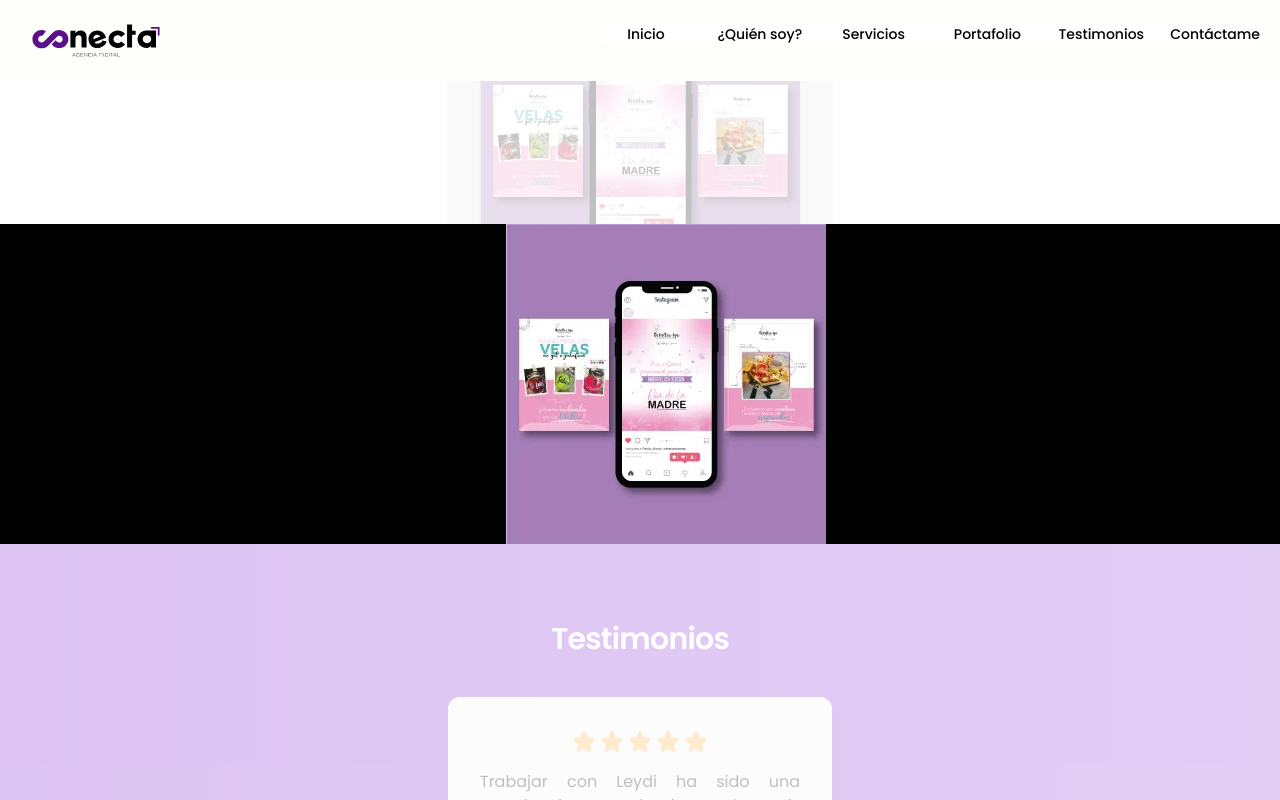
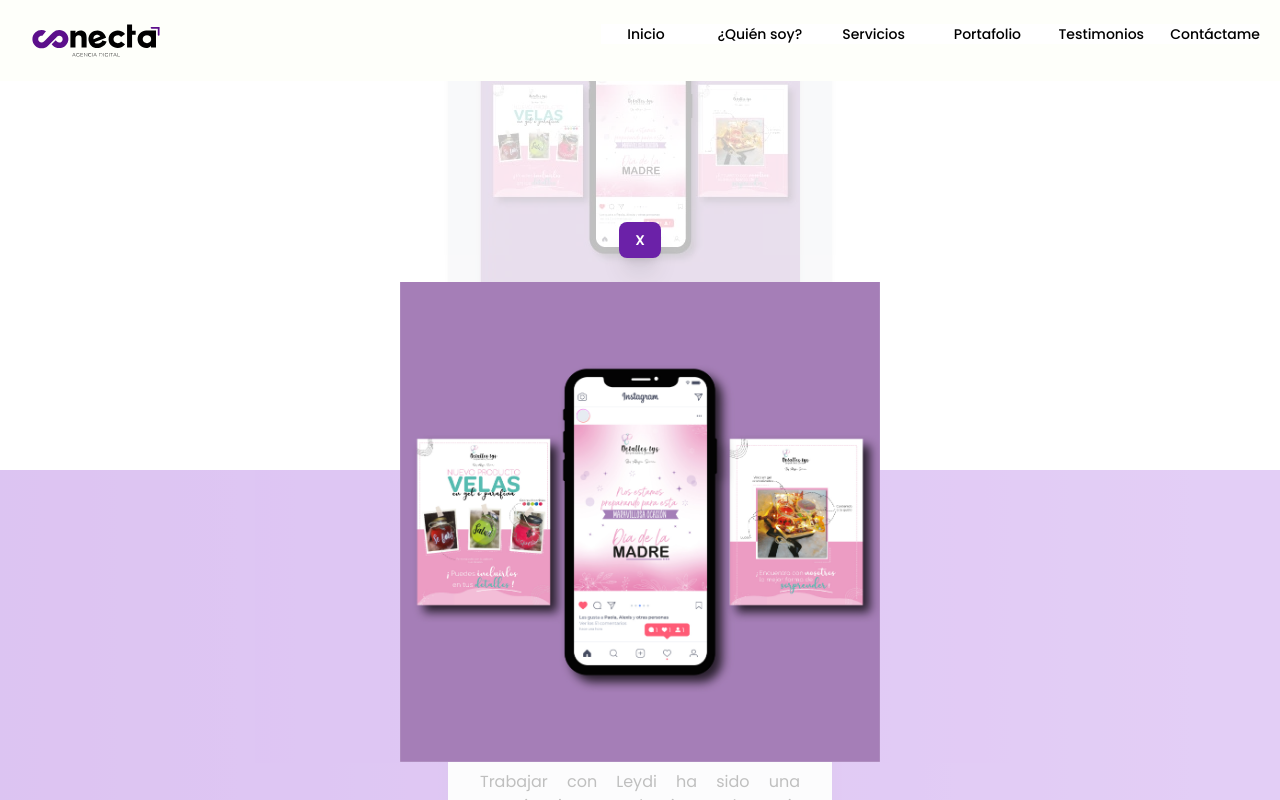
Before and after one commit to leydimadrid/LandingConecta, a React (Vite) app: page / in a window 1280 px wide. Both pictures are taken after a click on the button "Abrir imagen". Shown: the part 3750-4550 px from the top of the page. Built offline with nearby package versions, Linux system fonts and the light colour scheme.

Commit message:
Finalizada

```diff
--- a/src/components/ComponentesReutilizables/PlantillaRedesSociales.jsx
+++ b/src/components/ComponentesReutilizables/PlantillaRedesSociales.jsx
@@ -1,15 +1,10 @@
 import { useState } from "react";
 import Modal from "react-modal";
-import icono from "../../../public/imagen_DetallesTys.webp";
+import imagenGrande from "../../../src/assets/imagen_DetallesTys_grande.jpg";
 
 Modal.setAppElement("#root");
 
-export const PlantillaRedesSociales = ({
-  titulo,
-  imagen,
-  urlvistaprevia,
-  alt,
-}) => {
+export const PlantillaRedesSociales = ({ titulo, imagen, alt }) => {
   const [modalIsOpen, setModalIsOpen] = useState(false);
 
   const handleOpenModal = () => {
@@ -47,15 +42,20 @@ export const PlantillaRedesSociales = ({
           >
             Abrir imagen
           </button>
-            <Modal
-            className="w-auto h-auto flex justify-center place-items-center mt-56 bg-black"
-              isOpen={modalIsOpen}
-              onRequestClose={handleCloseModal}
-              contentLabel="Imagen más grande"
+          <Modal
+            className="modal md:w-2/4 lg:w-2/5 w-full flex flex-col gap-6 justify-center md:mt-48 mt-60 mx-auto px-4 py-4"
+            isOpen={modalIsOpen}
+            onRequestClose={handleCloseModal}
+            contentLabel="Imagen más grande"
+          >
+            <button
+              className="bg-purple-800 hover:bg-purple-900 font-semibold rounded-lg text-center text-white hover:scale-105 px-4 py-2 mx-auto cursor-pointer shadow-xl text-sm"
+              onClick={handleCloseModal}
             >
-              <button onClick={handleCloseModal}>Cerrar</button>
-              <img src={icono} descripcion="Descripción de la imagen" />
-            </Modal>
+              X
+            </button>
+            <img src={imagenGrande} />
+          </Modal>
         </div>
       </div>
     </div>
--- a/src/index.css
+++ b/src/index.css
@@ -185,6 +185,10 @@ html {
   height: auto;
 }
 
+.modal {
+  height: 600px;
+}
+
 .testimonios {
   background: #7e22ce; /* fallback for old browsers */
   background: -webkit-linear-gradient(
```
Also changed, not shown: src/assets/imagen_DetallesTys_grande.jpg (added).
